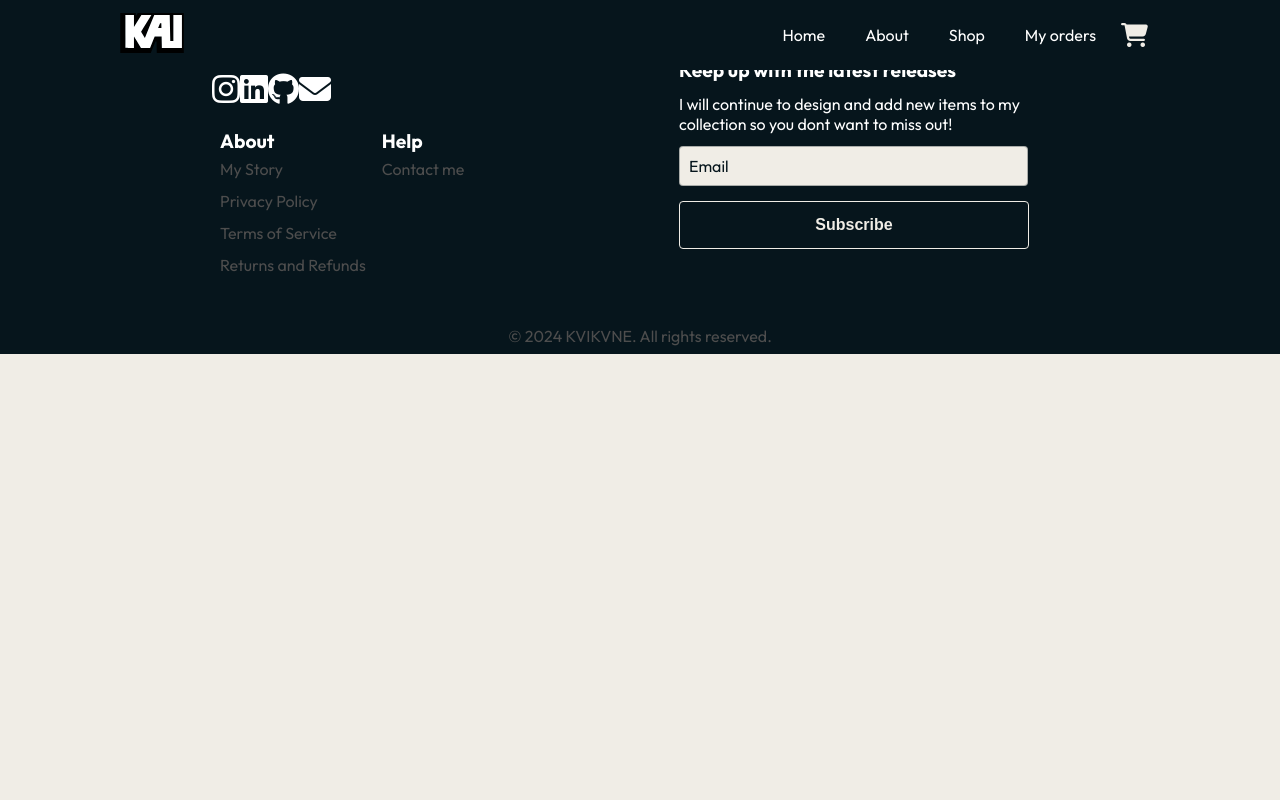
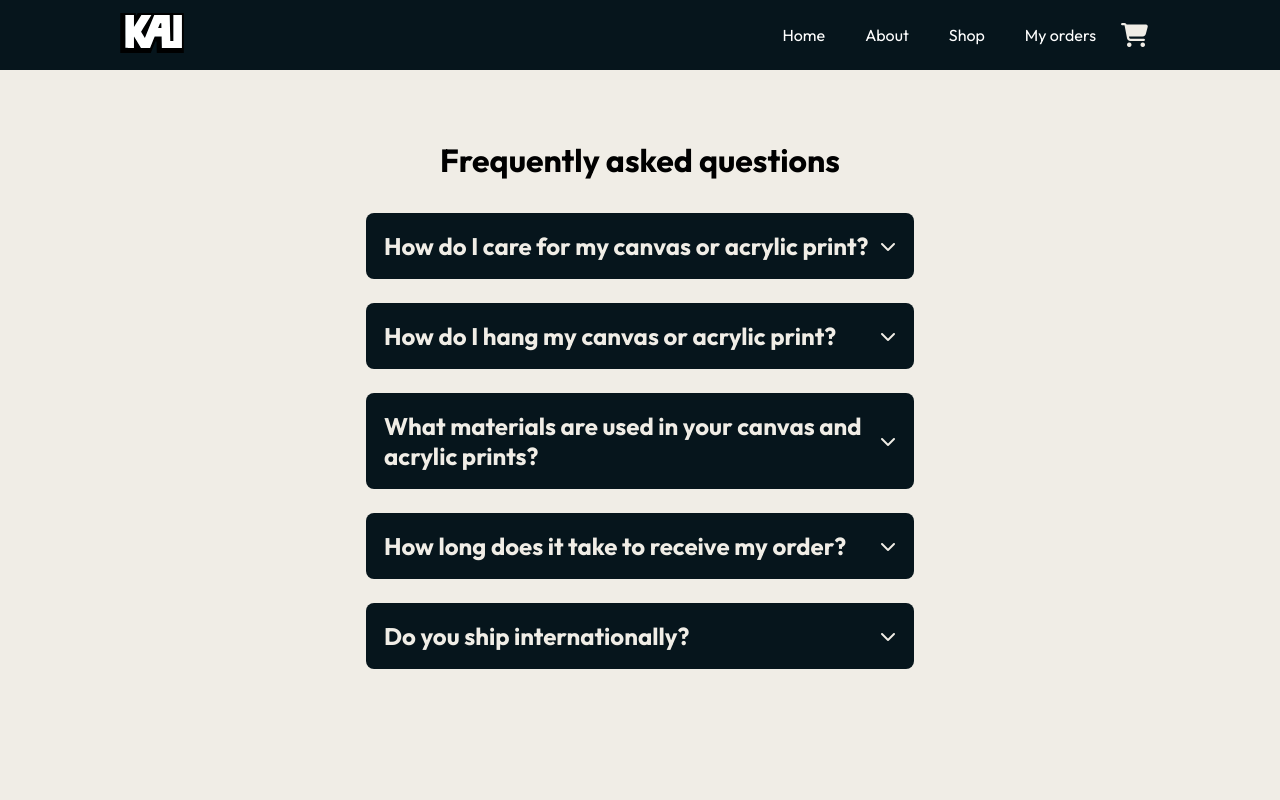
Before and after one commit to Kvikvne/photo-ecom, a React (Vite) app in the folder frontend/: page /faq in a window 1280 px wide. Shown: the top 800 px of the page. Built offline with nearby package versions, Linux system fonts and the light colour scheme; no server answers.

Commit message:
FAQ, type desc

```diff
--- a/frontend/src/App.jsx
+++ b/frontend/src/App.jsx
@@ -15,6 +15,7 @@ import ProductMain from "./pages/ProductMain";
 import TOS from "./pages/TOS";
 import ReturnsRefunds from "./pages/ReturnsRefunds";
 import SupportForm from "./pages/SupportForm";
+import FAQ from "./pages/FAQ";
 
 import { BrowserRouter, Routes, Route } from "react-router-dom";
 
@@ -41,6 +42,7 @@ function App() {
           <Route path="/privacy-policy" element={<PrivacyPolicy />} />
           <Route path="/returns-refunds" element={<ReturnsRefunds />} />
           <Route path="/contact-support" element={<SupportForm />} />
+          <Route path="/faq" element={<FAQ />} />
 
         </Routes>
         <Footer />
--- a/frontend/src/components/Home/Footer.jsx
+++ b/frontend/src/components/Home/Footer.jsx
@@ -128,9 +128,9 @@ export default function Footer() {
               </ul>
               <ul>
                 <h4>Help</h4>
-                {/* <li>
-                  <a href="#">FAQ</a>
-                </li> */}
+                <li>
+                  <a href="/faq">FAQ</a>
+                </li>
                 <li>
                   <a href="/contact-support">Contact me</a>
                 </li>
--- a/frontend/src/components/Home/Gallery.jsx
+++ b/frontend/src/components/Home/Gallery.jsx
@@ -1,7 +1,6 @@
 import React, { useState } from "react";
 import GalleryModal from "./GalleryModal";
 import css from "./Styles/Gallery.module.css";
-
 
 const images = [
   {
@@ -50,7 +49,6 @@ const images = [
     path: "./IMG_9486.jpg",
     id: "65c55cb2833a332c6d0bc39a",
   },
-
 ];
 
 export default function Gallery() {
@@ -73,13 +71,17 @@ export default function Gallery() {
     <div id="collection" className={css.container}>
       <div className={css.header}>
         <div className={css.title}>
-          <h1>Collection</h1>
-        </div>
+          <div className={css.btnContainer}>
+            <h1>Collection</h1>
+            <a href="/products/Canvas">
+              <button className={css.btn}>Shop prints</button>
+            </a>
+          </div>
 
-        <div className={css.btnContainer}>
-          <a href="/products/Canvas">
-            <button className={css.btn}>Shop prints</button>
-          </a>
+          <p>
+            Discover Captivating Moments: Explore Our Stunning Collection of
+            Photography
+          </p>
         </div>
       </div>
 
--- a/frontend/src/components/Home/Styles/Gallery.module.css
+++ b/frontend/src/components/Home/Styles/Gallery.module.css
@@ -29,10 +29,14 @@
 .btnContainer {
   width: 150px;
   height: fit-content;
+  display: flex;
+  align-items: center;
+  gap: 8px;
 }
 
 .btnContainer button {
   height: 3rem;
+  width: 10rem;
   border-radius: 20px;
   background-color: #e1ad81;
   color: #06151c;
--- a/frontend/src/components/Shop/Detail-View2/PrintType.jsx
+++ b/frontend/src/components/Shop/Detail-View2/PrintType.jsx
@@ -9,7 +9,7 @@ export default function PrintType({ name, products }) {
   const matchingProducts = productTypes.filter(
     (product) => product.title === name
   );
-console.log(matchingProducts)
+
   // State to track active button index
   const [activeButtonIndex, setActiveButtonIndex] = useState(null);
 
@@ -28,6 +28,7 @@ console.log(matchingProducts)
   }
 
   return (
+    <div className={css.outer}>
       <div className={css.wrapper}>
         <p>Select a print type:</p>
 
@@ -37,7 +38,8 @@ console.log(matchingProducts)
               className={`${css.typeA} ${
                 activeButtonIndex === index ? css.activeA : ""
               }`}
-            key={index} href={item.external.handle}
+              key={index}
+              href={item.external.handle}
             >
               <button
                 className={`${css.typeBtn} ${
@@ -50,5 +52,26 @@ console.log(matchingProducts)
           ))}
         </div>
       </div>
+      {matchingProducts[activeButtonIndex]?.tags[4] === "Canvas" && (
+        <div className={css.productDescription}>
+          <p>
+            Uplift any room's decor with art that's printed on top-quality
+            canvas gallery wraps. Each wrap is made with finely textured,
+            artist-grade cotton substrate which helps reproduce the image in
+            outstanding clarity and detail.
+          </p>
+        </div>
+      )}
+      {matchingProducts[activeButtonIndex]?.tags[3] === "Poster" && (
+        <div className={css.productDescription}>
+          <p>
+            Made to seem like the photo is printed on a glass surface, these
+            acrylic prints never fail to dazzle. Photos are second-surface
+            printed directly on a 1/4" acrylic panel for a stunning result. Each
+            acrylic print comes ready to hang, and floats 1.5" off the wall.
+          </p>
+        </div>
+      )}
+    </div>
   );
 }
--- a/frontend/src/components/Shop/Detail-View2/Styles/PrintType.module.css
+++ b/frontend/src/components/Shop/Detail-View2/Styles/PrintType.module.css
@@ -1,6 +1,16 @@
 .wrapper {
     margin: 16px 0;
+    width: 25%;
 
+}
+.outer {
+    display: flex;
+    gap: 12px;
+    background-color: #e2e1db77;
+    border-radius: 8px;
+    padding: 12px;
+    align-items: center;
+    margin: 12px 0;
 }
 
 .wrapper p {
@@ -10,7 +20,7 @@
 .btnContainer {
     display: flex;
     gap: 15px;
-    justify-content: start;
+    justify-content: center;
     flex-wrap: wrap;
     max-width: 100%;
 }
@@ -29,6 +39,10 @@
     cursor: pointer;
 }
 
+.productDescription {
+    max-width: 70%;
+}
+
 .typeBtn:hover {
     border-radius: 5px;
 }
--- /dev/null
+++ b/frontend/src/pages/FAQ.jsx
@@ -0,0 +1,59 @@
+import css from "./Styles/FAQ.module.css";
+import { useState } from "react";
+
+const FAQ_DATA = [
+  {
+    q: "How do I care for my canvas or acrylic print?",
+    a: "To maintain the quality and longevity of your print, we recommend avoiding direct sunlight and high humidity environments. Use a soft, dry cloth to gently dust your print as needed.",
+  },
+  {
+    q: "How do I hang my canvas or acrylic print?",
+    a: "Hanging your canvas or acrylic print is easy. Our canvas prints come ready to hang with pre-installed hardware, while our acrylic prints include a floating mount system for a sleek and modern look.",
+  },
+  {
+    q: "What materials are used in your canvas and acrylic prints?",
+    a: "We use high-quality materials for both our canvas and acrylic prints. Our canvas prints are made with natural white, matte, ultra smooth, 100% cotton canvas with 400gsm standard and archival inks, while our acrylic prints are produced using high-definition printing and optically clear acrylic.",
+  },
+  {
+    q: "How long does it take to receive my order?",
+    a: "The production time for your order depends on the type and size of print you've selected. Once your print is produced, shipping typically takes between 5 to 10 business days.",
+  },
+  { q: "Do you ship internationally?", a: "At this time, we are exclusively shipping within the USA. However, we're actively exploring options to extend our shipping services internationally. Stay tuned for updates on our progress!" },
+];
+
+export default function FAQ() {
+  const [isOpenList, setIsOpenList] = useState(
+    new Array(FAQ_DATA.length).fill(false)
+  );
+
+  const handleOpen = (index) => {
+    const newIsOpenList = [...isOpenList]; // Create a copy of the array
+    newIsOpenList[index] = !newIsOpenList[index]; // Toggle the state of the clicked item
+    setIsOpenList(newIsOpenList); // Update the state
+  };
+
+  return (
+    <div className={css.wrapper}>
+      <div className={css.header}>
+        <h1>Frequently asked questions</h1>
+      </div>
+      {FAQ_DATA.map((item, index) => (
+        <div key={index} className={css.faqContainer}>
+          <div onClick={() => handleOpen(index)} className={css.question}>
+            <h2>{item.q}</h2>
+            <div
+              className={`${css.arrow} ${
+                isOpenList[index] ? css.openArrow : ""
+              }`}
+            >
+              <i className="fa-solid fa-chevron-down"></i>
+            </div>
+          </div>
+          <div className={`${css.answer} ${isOpenList[index] ? css.open : ""}`}>
+            <p>{item.a}</p>
+          </div>
+        </div>
+      ))}
+    </div>
+  );
+}
--- /dev/null
+++ b/frontend/src/pages/Styles/FAQ.module.css
@@ -0,0 +1,43 @@
+.wrapper {
+  width: 100%;
+  min-height: 100svh;
+  display: flex;
+  flex-direction: column;
+  align-items: center;
+  justify-content: center;
+}
+
+.faqContainer {
+  background-color: #06151c;
+  color: #f0ede6;
+  padding: 18px;
+  border-radius: 8px;
+  width: 40%;
+  cursor: pointer;
+  margin: 12px 0;
+}
+.question {
+    display: flex;
+    align-items: center;
+    justify-content: space-between;
+}
+
+.answer {
+  max-height: 0;
+  padding: 0;
+  overflow: hidden;
+  transition: max-height 0.2s ease, padding 0.2s ease;
+}
+
+.open {
+  max-height: 50px;
+  padding: 12px 0;
+}
+
+.arrow {
+    transition: transform .2s ease;
+}
+
+.openArrow {
+    transform: rotate(180deg);
+}
```
Lines whose indentation alone changed are shown as unchanged.
